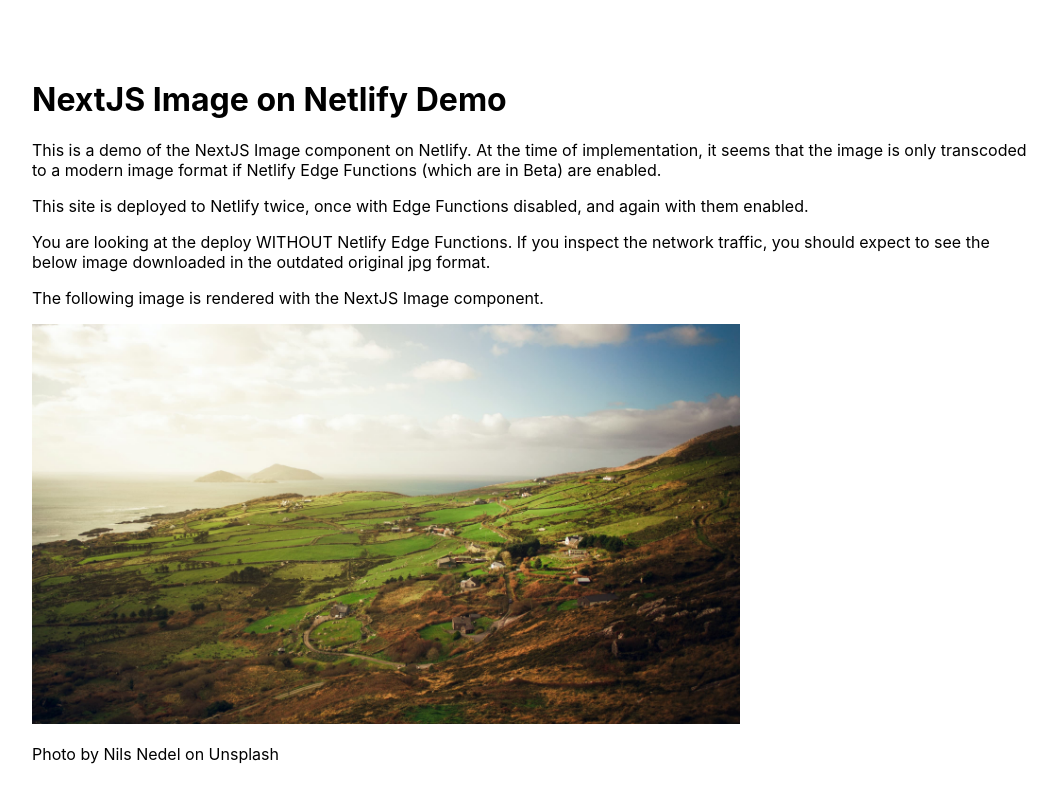
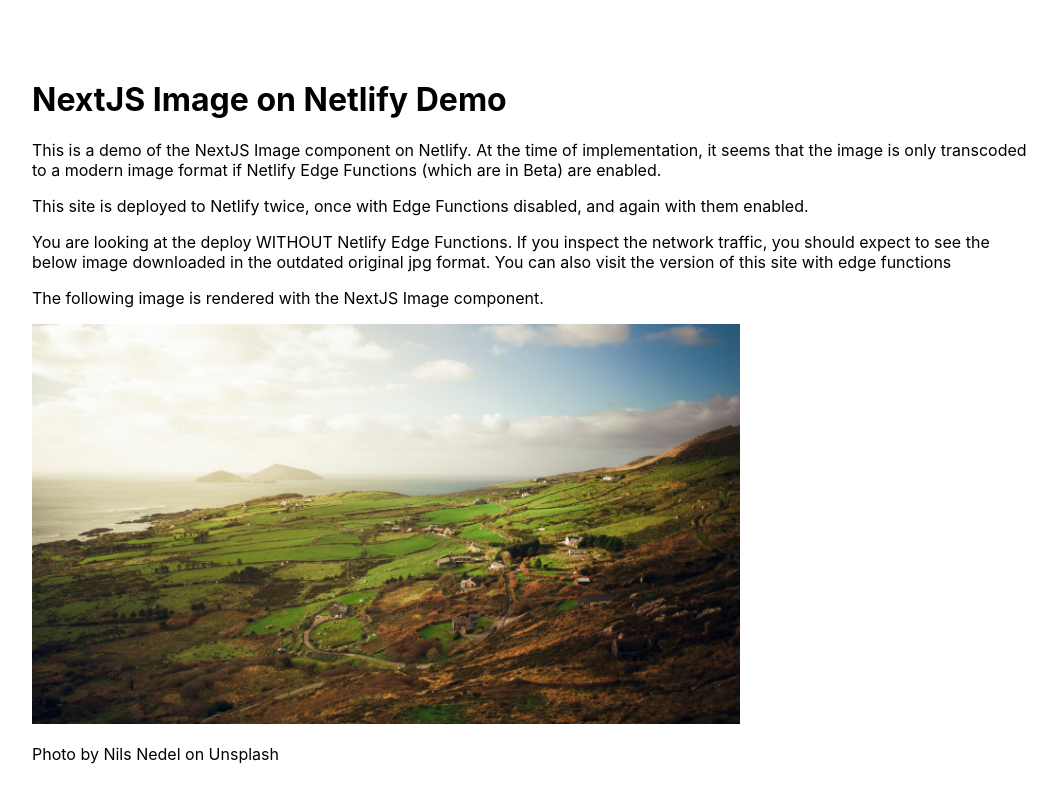
Before and after one commit to hughrawlinson/nextjs-image-on-netlify-demo, a Next.js app: page / in a window 1280 px wide. Shown: the top 802 px of the page, without its empty margins (48-1105 px from the left). Built offline with nearby package versions, Linux system fonts and the light colour scheme.

Commit message:
have each site link to the other

```diff
--- a/pages/index.tsx
+++ b/pages/index.tsx
@@ -28,13 +28,21 @@ export default function Home() {
           <p>
             You are looking at the deploy WITH Netlify Edge Functions. If you
             inspect the network traffic, you should expect to see the below
-            image downloaded in WebP format.
+            image downloaded in WebP format. You can also visit the version of
+            this site{" "}
+            <a href="https://nextjs-image-on-netlify-demo.netlify.app/">
+              without edge functions
+            </a>
           </p>
         ) : (
           <p>
             You are looking at the deploy WITHOUT Netlify Edge Functions. If you
             inspect the network traffic, you should expect to see the below
-            image downloaded in the outdated original jpg format.
+            image downloaded in the outdated original jpg format. You can also
+            visit the version of this site{" "}
+            <a href="https://nextjs-image-on-netlify-demo-with-edge-functions.netlify.app/">
+              with edge functions
+            </a>
           </p>
         )}
         <p>The following image is rendered with the NextJS Image component.</p>
```
